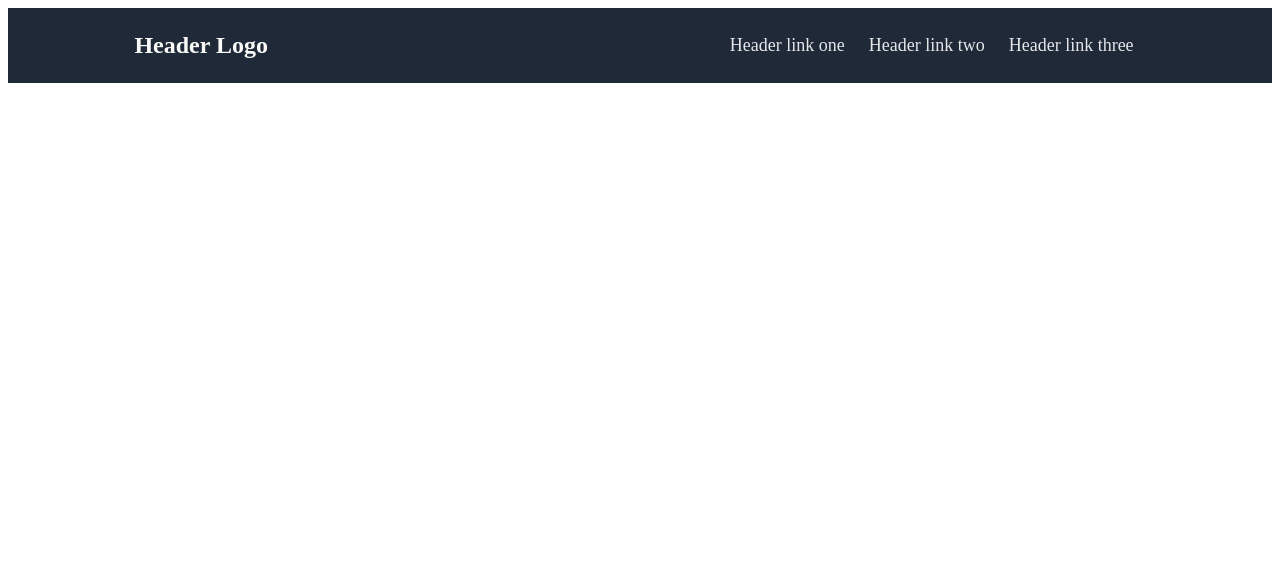
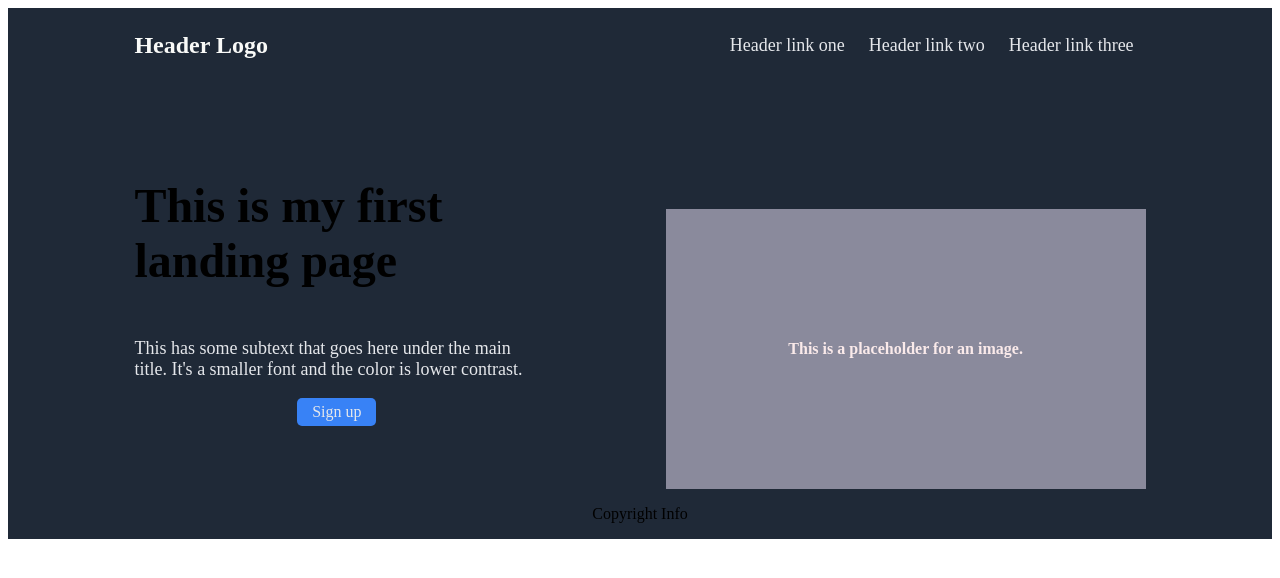
Before and after one commit to JakeRobOrner/landing-page-odin, a plain HTML site: page index.html in a window 1280 px wide. Drawn offline with Linux system fonts and the light colour scheme.

Commit message:
created main text with sign up button and image placeholder

```diff
--- a/index.html
+++ b/index.html
@@ -8,7 +8,7 @@
     <link rel="stylesheet" href="styles.css">
 </head>
 <body>
-    <header class="top">
+    <header>
         <h3 class="logo">Header Logo</h3>
         <div class="header-link">
             <a href="#">Header link one</a>
@@ -16,5 +16,23 @@
             <a href="#">Header link three</a>
         </div>
     </header>
+    <main>
+        <div class="hero">
+            <h1>This is my first landing page</h1>
+            <p class="secondary">This has some subtext that goes here under the main title.
+                It's a smaller font and the color is lower contrast.
+            </p>
+            <a class="sign-up" href="#">Sign up</a>
+        </div>
+        <div class="image-placeholder">
+            <h4>This is a placeholder for an image.</h4>
+        </div>
+    </main>
+
+
+
+    <footer>
+        <p>Copyright Info</p>
+    </footer>
 </body>
 </html>
--- a/styles.css
+++ b/styles.css
@@ -4,8 +4,11 @@ a {
     color: #E5E7EB;
 }
 
-header{
+header, footer, main{
     background-color: #1F2937;
+    display: flex;
+    align-content: center;
+    justify-content: center;
 }
 
 .logo{
@@ -20,13 +23,48 @@ header{
     margin-right: 10%;
     display: flex;
     justify-content: space-between;
+    align-items: center;
 }
 
 a {
     padding: 0 12px;
 }
 
-.top{
+.sign-up{
+    padding: 5px 15px;
+    background-color: #3882F6;
+    border-radius: 5px;
+}
+
+.image-placeholder{
+    background-color: rgb(138, 138, 156);
     display: flex;
+    flex-shrink: 0;
+    height: 280px;
+    width: 480px;
+    margin-right: 10%;
+    margin-top: 10%;
+}
+
+h4 {
+    color: rgb(250, 234, 234);
+    align-self: center;
+    flex: auto;
+    text-align: center;
+}
+
+h1 {
+    font-size: 48px;
+    font-weight:bolder;
+}
+.secondary{
+    font-size: 18px;
+    color: #E5E7EB;
+}
+.hero{
+    display: flex;
+    flex-direction: column;
     align-items: center;
+    justify-content: center;
+    margin: 0 10%;
 }
```
